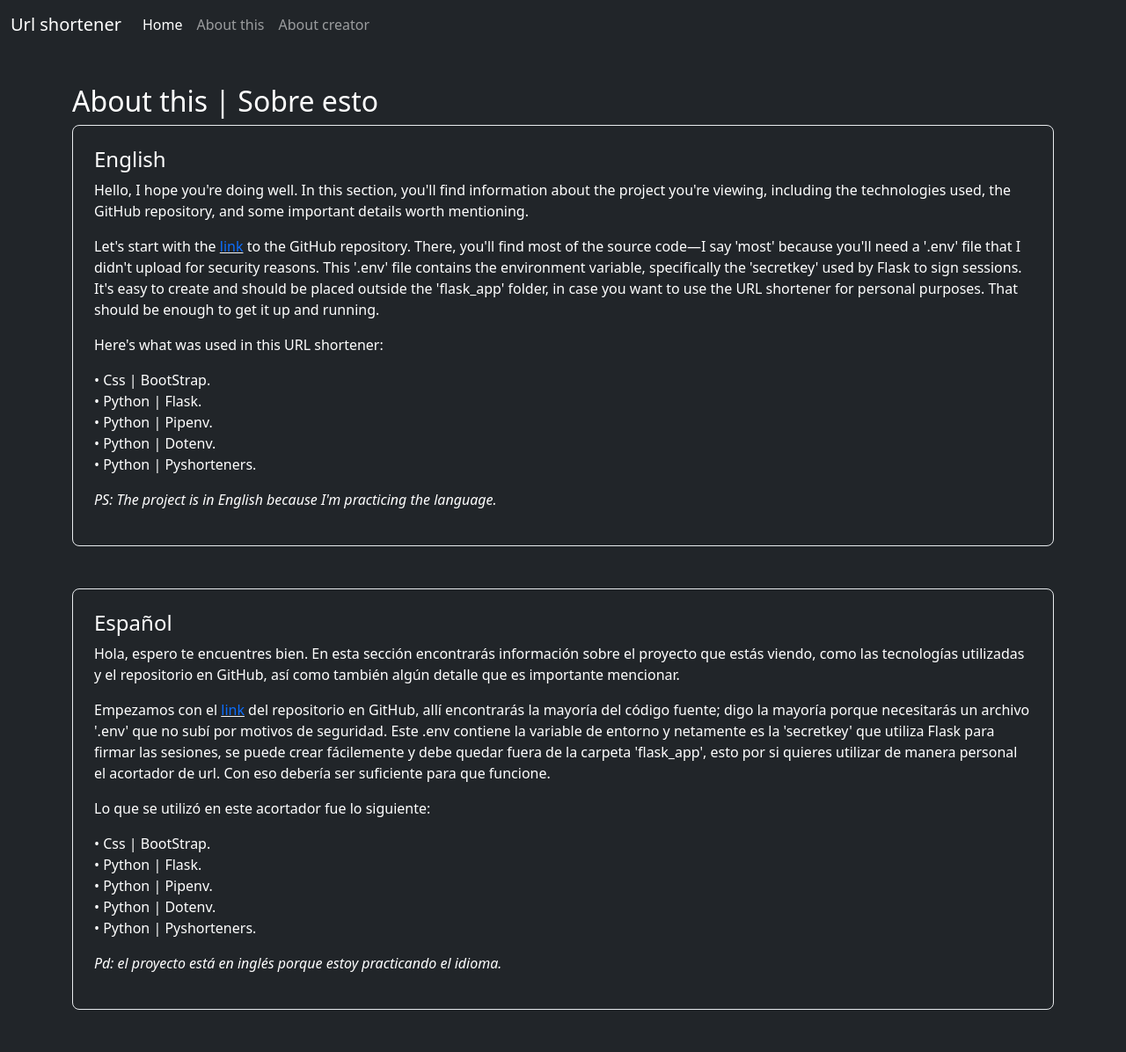
After one commit to VictorRojasLabarca/Acortador-URL-Python-Flask, a Flask app: page /about_this in a window 1280 px wide. The commit adds this page. Shown: the whole page at 88% size. Run offline with Flask 3, Linux system fonts and the light colour scheme; some libraries are stand-ins or nearby versions.

Commit message:
Mensajes Flash - About this
Se modifican los mensajes flash para mostrar algún error o resultado correcto. Se agrega página 'about_this' para mostrar algo de información sobre el acortador de url.

```diff
--- a/flask_app/controllers/root_controller.py
+++ b/flask_app/controllers/root_controller.py
@@ -3,10 +3,12 @@ import pyshorteners
 from flask import redirect, render_template, request, flash, url_for
 from flask_app import app
 
+# Home | Main page
 @app.route('/')
 def index():
     return render_template('index.html')
 
+# Create short URL with form
 @app.route('/create_shorturl', methods=['POST'])
 def create_shorturl():
     # print(request.form)
@@ -24,5 +26,10 @@ def create_shorturl():
             print(e)
             flash('An error ocurred, please try again', 'error')
     else:
-        flash('Please enter a URL', 'error')
+        flash('Please enter a URL.', 'error')
     return redirect(url_for('index'))
+
+# About this proyect
+@app.route('/about_this')
+def view_about_this():
+    return render_template('about_this.html')
--- /dev/null
+++ b/flask_app/templates/about_this.html
@@ -0,0 +1,143 @@
+<!DOCTYPE html>
+<html lang="en">
+  <head>
+    <meta charset="utf-8" />
+    <meta name="viewport" content="width=device-width, initial-scale=1" />
+    <title>Url Short | About this</title>
+    <link
+      href="https://cdn.jsdelivr.net/npm/bootstrap@5.3.3/dist/css/bootstrap.min.css"
+      rel="stylesheet"
+      integrity="sha384-QWTKZyjpPEjISv5WaRU9OFeRpok6YctnYmDr5pNlyT2bRjXh0JMhjY6hW+ALEwIH"
+      crossorigin="anonymous"
+    />
+    <link
+      rel="stylesheet"
+      href="{{ url_for('static', filename='../static/css/style-custom.css') }}"
+    />
+  </head>
+  <body class="bg-dark text-white">
+    <nav class="navbar navbar-expand-md navbar-dark fixed-top bg-dark">
+      <div class="container-fluid">
+        <a class="navbar-brand" href="/">Url shortener</a>
+        <button
+          class="navbar-toggler"
+          type="button"
+          data-bs-toggle="collapse"
+          data-bs-target="#navbarCollapse"
+          aria-controls="navbarCollapse"
+          aria-expanded="false"
+          aria-label="Toggle navigation"
+        >
+          <span class="navbar-toggler-icon"></span>
+        </button>
+        <div class="collapse navbar-collapse" id="navbarCollapse">
+          <ul class="navbar-nav me-auto mb-2 mb-md-0">
+            <li class="nav-item">
+              <a class="nav-link active" aria-current="page" href="/">Home</a>
+            </li>
+            <li class="nav-item">
+              <a class="nav-link" href="about_this">About this</a>
+            </li>
+            <li class="nav-item">
+              <a
+                class="nav-link"
+                href="https://minisitiesvictoralejandro.com/"
+                target="_blank"
+                >About creator</a
+              >
+            </li>
+          </ul>
+        </div>
+      </div>
+    </nav>
+    <main class="container mt-5">
+      <h2>About this | Sobre esto</h2>
+      <div
+        class="bg-dark text-white p-4 mb-5 border border-light-subtle rounded-3"
+      >
+        <h4>English</h4>
+        <p>
+          Hello, I hope you're doing well. In this section, you'll find
+          information about the project you're viewing, including the
+          technologies used, the GitHub repository, and some important details
+          worth mentioning.
+        </p>
+        <p>
+          Let's start with the
+          <a
+            class="link-underline-light"
+            href="https://github.com/VictorRojasLabarca/Acortador-URL-Python-Flask"
+            target="_blank"
+            >link</a
+          >
+          to the GitHub repository. There, you'll find most of the source code—I
+          say 'most' because you'll need a '.env' file that I didn't upload for
+          security reasons. This '.env' file contains the environment variable,
+          specifically the 'secretkey' used by Flask to sign sessions. It's easy
+          to create and should be placed outside the 'flask_app' folder, in case
+          you want to use the URL shortener for personal purposes. That should
+          be enough to get it up and running.
+        </p>
+        <p>Here's what was used in this URL shortener:</p>
+        <ul class="list-group-item">
+          <li class="list-group-item">&#8226; Css | BootStrap.</li>
+          <li class="list-group-item">&#8226; Python | Flask.</li>
+          <li class="list-group-item">&#8226; Python | Pipenv.</li>
+          <li class="list-group-item">&#8226; Python | Dotenv.</li>
+          <li class="list-group-item">&#8226; Python | Pyshorteners.</li>
+        </ul>
+        <p>
+          <em
+            >PS: The project is in English because I'm practicing the language.
+          </em>
+        </p>
+      </div>
+      <div
+        class="bg-dark text-white p-4 mb-5 border border-light-subtle rounded-3"
+      >
+        <h4>Español</h4>
+        <p>
+          Hola, espero te encuentres bien. En esta sección encontrarás
+          información sobre el proyecto que estás viendo, como las tecnologías
+          utilizadas y el repositorio en GitHub, así como también algún detalle
+          que es importante mencionar.
+        </p>
+        <p>
+          Empezamos con el
+          <a
+            class="link-underline-light"
+            href="https://github.com/VictorRojasLabarca/Acortador-URL-Python-Flask"
+            target="_blank"
+            >link</a
+          >
+          del repositorio en GitHub, allí encontrarás la mayoría del código
+          fuente; digo la mayoría porque necesitarás un archivo '.env' que no
+          subí por motivos de seguridad. Este .env contiene la variable de
+          entorno y netamente es la 'secretkey' que utiliza Flask para firmar
+          las sesiones, se puede crear fácilemente y debe quedar fuera de la
+          carpeta 'flask_app', esto por si quieres utilizar de manera personal
+          el acortador de url. Con eso debería ser suficiente para que funcione.
+        </p>
+        <p>Lo que se utilizó en este acortador fue lo siguiente:</p>
+        <ul class="list-group-item">
+          <li class="list-group-item">&#8226; Css | BootStrap.</li>
+          <li class="list-group-item">&#8226; Python | Flask.</li>
+          <li class="list-group-item">&#8226; Python | Pipenv.</li>
+          <li class="list-group-item">&#8226; Python | Dotenv.</li>
+          <li class="list-group-item">&#8226; Python | Pyshorteners.</li>
+        </ul>
+        <p>
+          <em
+            >Pd: el proyecto está en inglés porque estoy practicando el
+            idioma.</em
+          >
+        </p>
+      </div>
+    </main>
+    <script
+      src="https://cdn.jsdelivr.net/npm/bootstrap@5.3.3/dist/js/bootstrap.bundle.min.js"
+      integrity="sha384-YvpcrYf0tY3lHB60NNkmXc5s9fDVZLESaAA55NDzOxhy9GkcIdslK1eN7N6jIeHz"
+      crossorigin="anonymous"
+    ></script>
+  </body>
+</html>
```
Also changed, not shown: flask_app/templates/index.html (+17 -12 lines).
